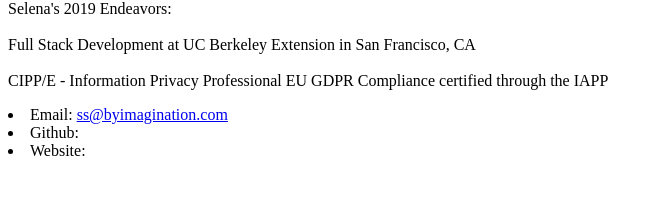
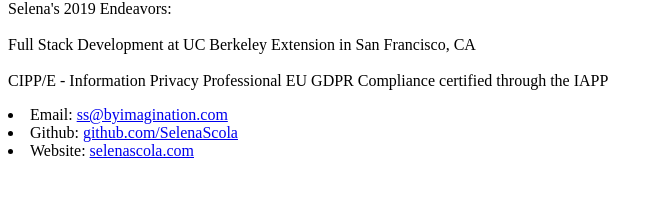
Before and after one commit to SelenaScola/Basic-Portfolio, a plain HTML site: page portfolio.html in a window 1280 px wide. Shown: the part 447-644 px from the top of the page, without its empty margins (0-663 px from the left). Drawn offline with Linux system fonts and the light colour scheme.

Commit message:
added git profile and link, added personal website and link. ** quick reference: a class leave a space after last quotation mark, href add link, and link txt. Fin, YAY you did it

```diff
--- a/portfolio.html
+++ b/portfolio.html
@@ -22,8 +22,12 @@
         Email: <a class="u-email " href="mailto:ss@byimagination.com">ss@byimagination.com</a>
     </li>
 
+    <li>
+        Github: <a class="github " href="https://github.com/SelenaScola">github.com/SelenaScola</a>
+    </li>
 
-<li>Github: <a>
-<li>Website:</li>
+    <li>
+        Website: <a class="personal-website " href="https://selenascola.com/">selenascola.com</a>
+    </li>
 </body>
 </html>
```
